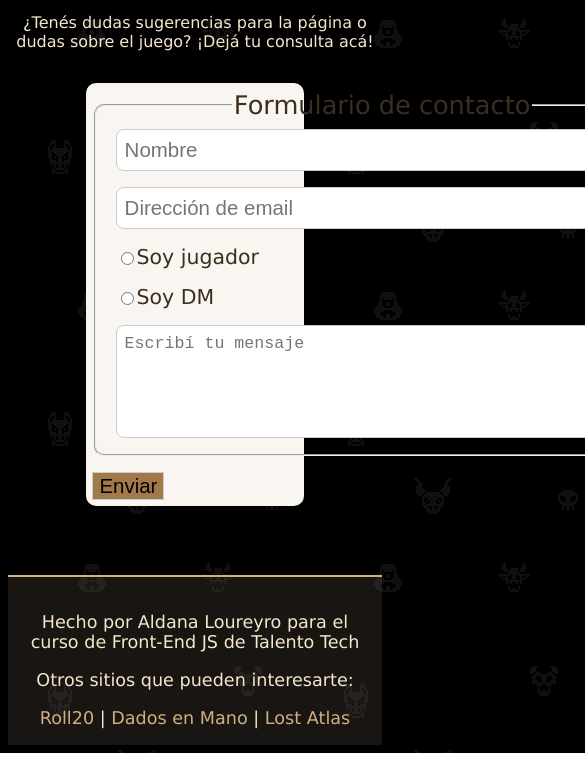
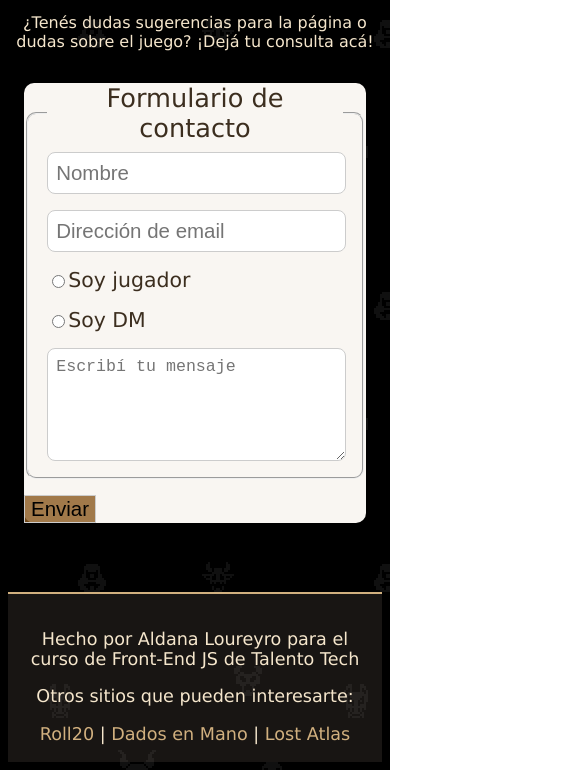
Before and after one commit to Al2125/Pre-entrega, a plain HTML site: page pages/contacto.html in a window 390 px wide. Shown: the part 186-956 px from the top of the page, 585 px wide, since content can reach past the window. Drawn offline with Linux system fonts and the light colour scheme; a web font is replaced by a local one.

Commit message:
Arreglada la versión movil de contacto.html

```diff
--- a/styles.css
+++ b/styles.css
@@ -386,7 +386,7 @@ main {
     }
     .terrestres {
         background-image: url("media/imagen/fondo\ terrestres.png");
-        /*background: linear-gradient(90deg, #0c3610, #5a7724);  */
+
 
     }
     .marinos {
@@ -451,6 +451,7 @@ main {
         width: 60%;
         border-radius: 10px;
         gap: 1rem;
+        min-width: 200px;
 
     }
     .formulario fieldset {
@@ -469,6 +470,7 @@ main {
         border-radius: 8px;
         border: 1px solid #ccc;
         font-size: 0.8em;
+        width:95%
     }
     .formulario button {
         width: fit-content;
@@ -476,3 +478,9 @@ main {
         background-color: rgba(139, 90, 33, 0.8);
         border: 1px solid #ccc;
     }
+@media (max-width: 400px) {
+        .formulario{
+            width:100%;
+            padding: 0px
+        }
+    }
```
Also changed, not shown: index.html (+0 -7 lines), pages/recursosJugador.html (+2 -2 lines).
